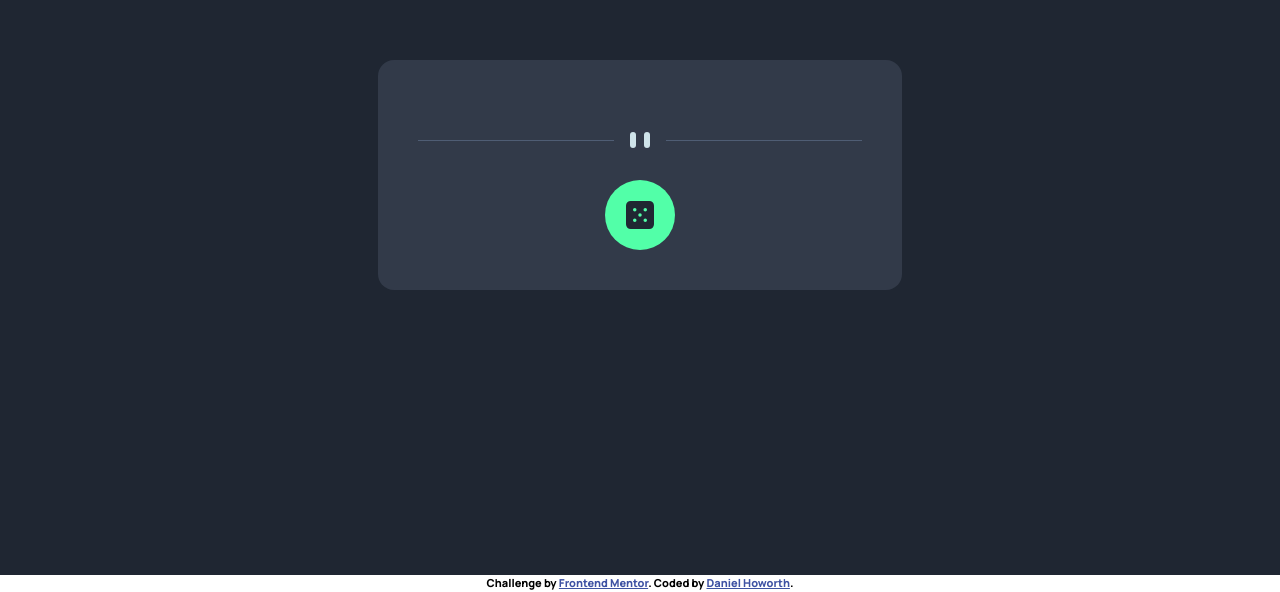
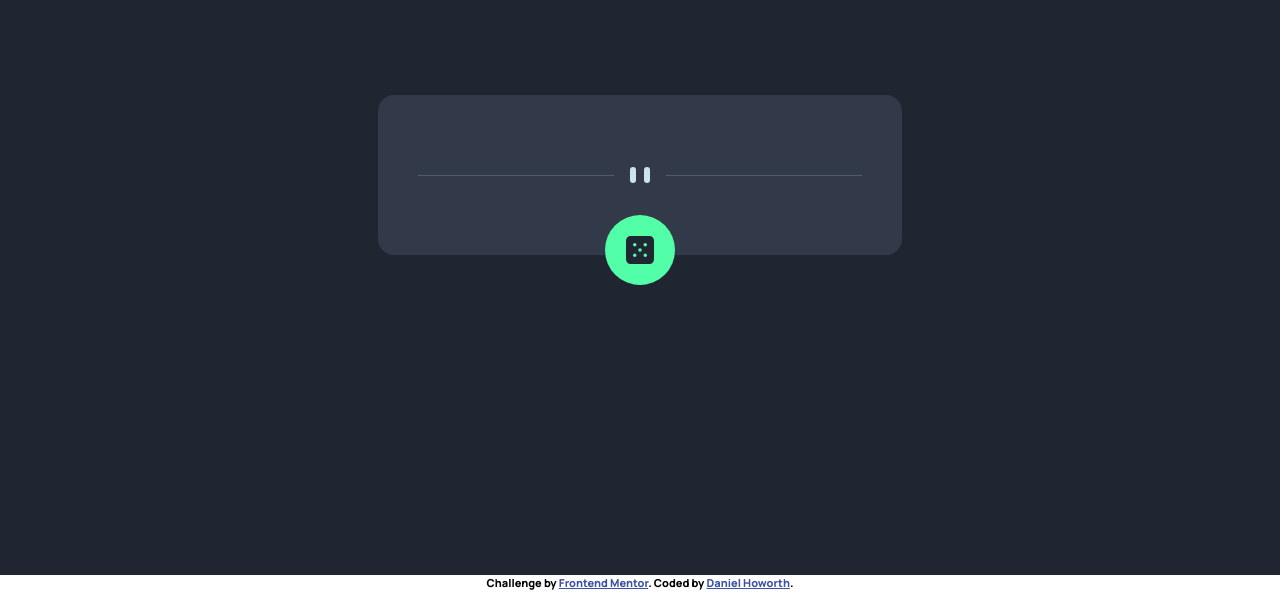
Before and after one commit to daniel-howorth/FM-Advice-Generator, a plain HTML site: page index.html in a window 1280 px wide. Shown: the part 225-817 px from the top of the page. Drawn offline with Linux system fonts and the light colour scheme; no server answers.

Commit message:
added button overlap and shadow transition

```diff
--- a/styles.css
+++ b/styles.css
@@ -41,6 +41,7 @@ main {
   text-align: center;
   background-color: var(--Dark-Grayish-Blue);
   border-radius: 16px;
+  position: relative;
 }
 
 .advice-id {
@@ -78,6 +79,10 @@ img {
   justify-content: center;
   align-items: center;
   margin: 0 auto;
+  position: absolute;
+  left: 50%;
+  transform: translateX(-50%);
+  transition: box-shadow 0.1s;
 }
 
 .btn-container:hover {
```
